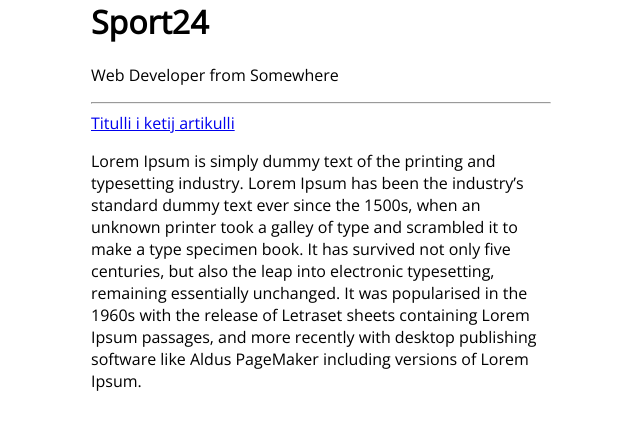
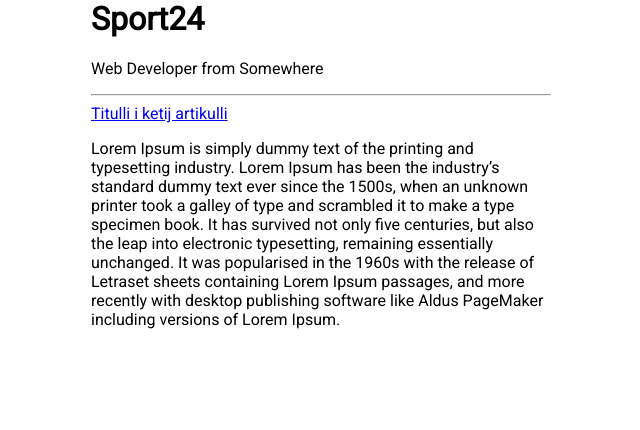
Before and after one commit to 78965/78965.github-io, a Jekyll site: the page built from index.html, in a window 1280 px wide. Shown: the top 430 px of the page, without its empty margins (319-959 px from the left). Built offline with Jekyll 4.4.1, drawn with Linux system fonts in a browser that asks for light colours.

Commit message:
Update default.html

```diff
--- a/_layouts/default.html
+++ b/_layouts/default.html
@@ -2,9 +2,9 @@
   <head>
     <title>{% if page.title %}{{ page.title }} – {% endif %}{{ site.name }} – {{ site.description }}</title>
     <style>
-      body {max-width:460px;margin:0 auto;font-family:Open Sans;}
+      body {max-width:460px;margin:0 auto;font-family:Roboto;}
     </style>
-        <link href="https://fonts.googleapis.com/css?family=Open+Sans" rel="stylesheet" type="text/css">
+        <link href="https://fonts.googleapis.com/css?family=Roboto" rel="stylesheet" type="text/css">
   </head>
   <body>
     <h1>{{ site.name }}</h1>
```
